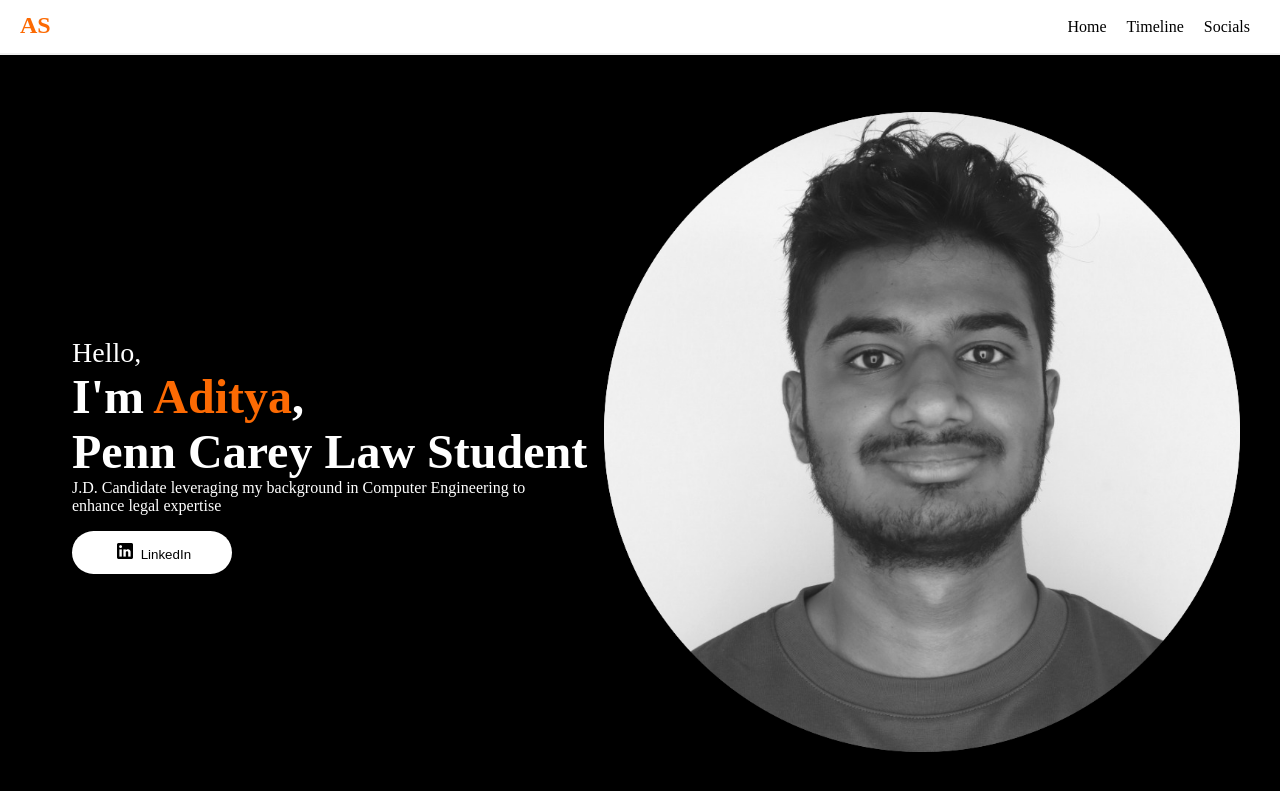
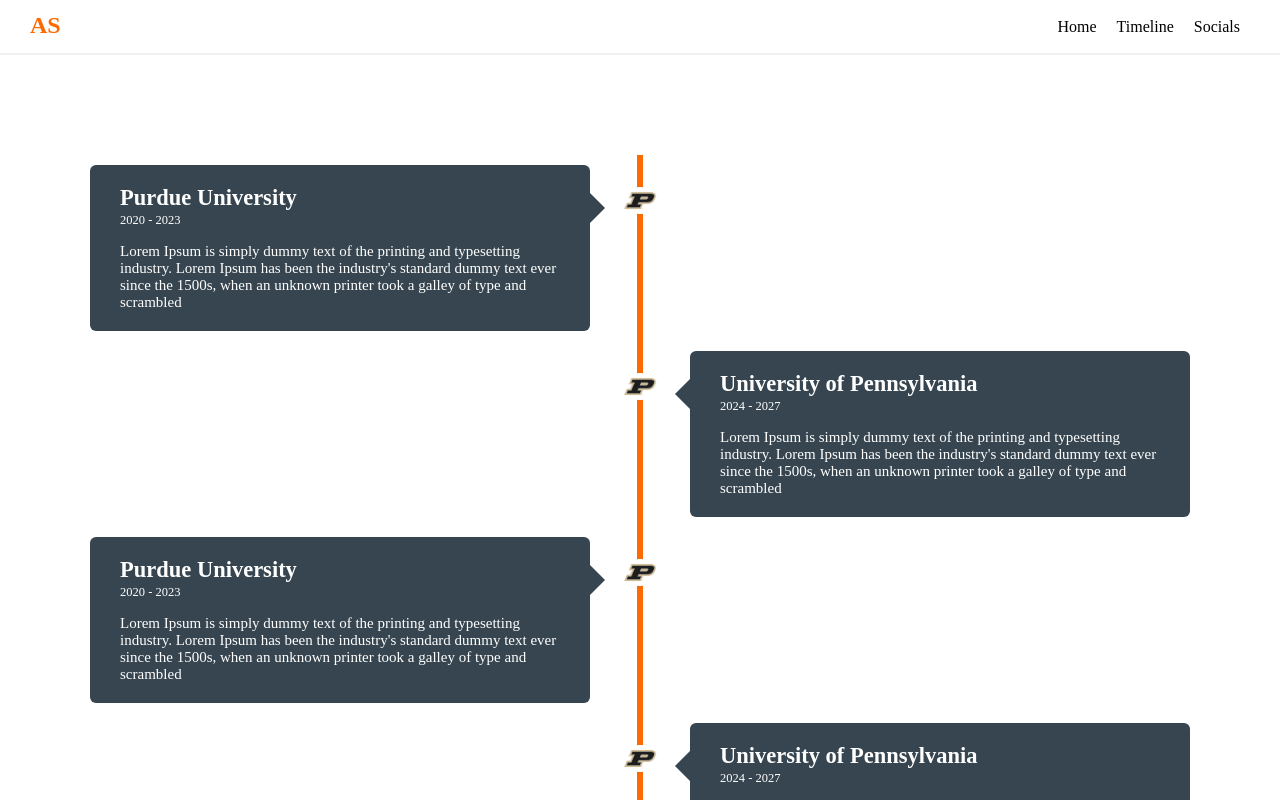
Before and after one commit to AdityaSri11/port, a React (Create React App) app in the folder port/: page /timeline in a window 1280 px wide. Shown: the top 800 px of the page. Built offline with nearby package versions, Linux system fonts and the light colour scheme; a web font is replaced by a local one.

Commit message:
timeline code done

```diff
--- a/port/public/index.html
+++ b/port/public/index.html
@@ -31,8 +31,8 @@
         padding: 0;
         margin: 0;
         box-sizing: border-box;
-
-
+        /* background-color: black; */
+        scroll-behavior: smooth;
       }
     </style>
   </head>
--- a/port/src/App.js
+++ b/port/src/App.js
@@ -2,18 +2,42 @@
 import React from 'react';
 import Navbar from './comps/nav/navbar';
 import Home from './comps/home/Home';
+import Timeline from './comps/timeline/timeline';
+
+import { BrowserRouter as Router, Routes, Route } from 'react-router-dom';
+
+
+// function App() {
+//   return (
+//     <>
+//       <Navbar />
+
+//       <main className="main">
+//         <Home />
+
+//       </main>
+
+//       <Timeline />
+//     </>
+//   )
+// }
 
 function App() {
   return (
-    <>
-      <Navbar />
+    <Router>
+      <>
+        <Navbar />
 
-      <main className="main">
-        <Home />
-
-      </main>
-    </>
-  )
+        <main className="main">
+          <Routes>
+            <Route path="/" element={<Home />} />
+            <Route path="/timeline" element={<Timeline />} />
+            {/* Add more routes for other pages */}
+          </Routes>
+        </main>
+      </>
+    </Router>
+  );
 }
 
 export default App;
--- a/port/src/comps/home/Home.jsx
+++ b/port/src/comps/home/Home.jsx
@@ -3,14 +3,14 @@
 
 import bg from '../../assets/circle_aditya.png';
 import ln from '../../assets/linkedinLogo.png';
-
-
+import pd from '../../assets/purdue.jpeg';
 
 const Home = () => {
+
     return (
 
-        <section className="homeSection" id="home">
-
+        <section className="homeSections" id="home">
+            <div className="homeSection">
                 <div className="homeContent">
                     <div className="content">
                         <span  className="hello">Hello,</span>
@@ -29,8 +29,11 @@
                 </div>
 
                 <img src={bg} alt="Profile" className="bg" />
+            </div>
+
 
         </section>
+
     )
 }
 
--- a/port/src/comps/home/home.css
+++ b/port/src/comps/home/home.css
@@ -4,13 +4,14 @@
         padding-top: 100px;
     }
 
-    height: calc(100vh - 4rem);
+    height: 100vh;
     width: 100vw;
     max-width: 75rem;
     margin: 0 auto;
     overflow: hidden;
     position: relative;
     color: white;
+
 }
 
 .content {
--- a/port/src/comps/nav/RightNav.jsx
+++ b/port/src/comps/nav/RightNav.jsx
@@ -1,11 +1,14 @@
 import React from 'react';
 import styled from 'styled-components';
+
+import Home from '../home/Home';
+import Timeline from '../timeline/timeline';
 
 const Ul = styled.ul`
     list-style: none;
     display: flex;
     flex-flow: row nowrap;
-    z-index: 1;
+    z-index: 10;
 
     a:link {
         color: black;
@@ -60,7 +63,7 @@
     return (
         <Ul open={open}>
             <a href="/"><li>Home</li></a>
-            <a href="http://www.google.com"><li>Timeline</li></a>
+            <a href="/timeline"><li>Timeline</li></a>
             <a href="http://www.google.com"><li>Socials</li></a>
         </Ul>
     )
--- a/port/src/comps/nav/navbar.jsx
+++ b/port/src/comps/nav/navbar.jsx
@@ -7,10 +7,14 @@
     width:100%;
     height:55px;
     border-bottom: 2px solid #f1f1f1;
-    padding: 0 20px;
+    padding: 0 30px;
     display: flex;
     justify-content: space-between;
-    z-index: 1;
+    z-index: 10;
+
+    position: sticky;
+    top: 0;
+    background-color:white;
 
     .logo {
         text-decoration: none;
--- /dev/null
+++ b/port/src/comps/timeline/timeline.css
@@ -0,0 +1,183 @@
+.timelineSection{
+    background-color: white;
+    color: white;
+}
+
+.timeline {
+    position: relative;
+    max-width: 1200px;
+    margin: 100px auto;
+}
+
+.header{
+    color: #FC6A03;
+    text-decoration: underline;
+    display: none;
+}
+
+.container{
+    padding: 10px 50px;
+    position: relative;
+    width: 50%;
+    /* background: black; */
+
+    z-index: 1;
+
+    animation: movedown 1s linear forwards;
+    opacity: 0;
+}
+
+@keyframes movedown {
+    0% {
+        opacity: 1;
+        transform: translateY(-30px);
+    }
+    100%{
+        opacity: 1;
+        transform: translateY(0px);
+    }
+}
+
+.text-box{
+    padding: 20px 30px;
+    position: relative;
+    background-color: #36454f;
+    border-radius: 6px;
+    font-size: 15px;
+}
+
+.left-container{
+    left: 0;
+}
+
+.right-container{
+    left: 50%;
+}
+
+.container img{
+    position: absolute;
+    width: 40px;
+    border-radius: 50%;
+    right: -20px;
+    top: 32px;
+    z-index: 1;
+}
+
+.right-container img {
+    left: -20px;
+}
+
+.timeline::after{
+    content: '';
+    position: absolute;
+    width: 6px;
+    height: 100%;
+    background: #FC6A03;
+    top: 0;
+    left: 50%;
+    margin-left: -3px;
+    z-index: 0;
+
+    /* When adding new increment this */
+    animation: moveline 5s linear forwards;
+}
+
+/* When adding new increment this */
+
+.container:nth-child(1){
+    animation-delay: 0s;
+}
+.container:nth-child(2) {
+    animation-delay: 1s;
+}
+
+.container:nth-child(3) {
+    animation-delay: 2s;
+}
+
+.container:nth-child(4) {
+    animation-delay: 3s;
+}
+
+.container:nth-child(5) {
+    animation-delay: 4s;
+}
+
+@keyframes moveline {
+    0%{
+        height: 0;
+    }
+    100%{
+        height: 100%;
+    }
+}
+
+.text-box h2{
+    font-weight: 600;
+}
+
+.text-box small {
+    display: inline-block;
+    margin-bottom: 15px;
+}
+
+.lc-arrow{
+    height: 0;
+    width: 0;
+    position: absolute;
+    top: 28px;
+    z-index: 1;
+    border-top: 15px solid transparent;
+    border-bottom: 15px solid transparent;
+    border-left: 15px solid #36454f;
+    right: -15px;
+}
+
+.rc-arrow{
+    height: 0;
+    width: 0;
+    position: absolute;
+    top: 28px;
+    z-index: 1;
+    border-top: 15px solid transparent;
+    border-bottom: 15px solid transparent;
+    border-right: 15px solid #36454f;
+    left: -15px;
+}
+
+
+@media screen and (max-width: 600px) {
+    .timeline {
+        margin: 50px auto;
+    }
+    .timeline::after{
+        left: 31px;
+    }
+
+    .container{
+        width: 100%;
+        padding-left: 80px;
+        padding-right: 25px;
+    }
+
+    .text-box{
+        font-size: 13px;
+    }
+    .text-box small{
+        margin-bottom: 10px;
+    }
+
+    .right-container{
+        left: 0
+    }
+
+    .right-container img, .left-container img {
+        left: 10px;
+    }
+
+    .lc-arrow{
+        border-right: 15px solid #36454f;
+        border-left: 0;
+        left: -15px;
+    }
+}
--- /dev/null
+++ b/port/src/comps/timeline/timeline.jsx
@@ -0,0 +1,75 @@
+import React from 'react';
+import './timeline.css';
+
+import pd from '../../assets/purdue.jpeg';
+
+const Timeline = () => {
+
+    return (
+
+        <section className="timelineSection" id="c">
+
+                <h1 className='header'>Professional Timeline</h1>
+
+                <div className="timeline">
+
+                    <div className="container left-container">
+                        <img src={pd} alt="" />
+                        <div className="text-box">
+                            <h2>Purdue University</h2>
+                            <small>2020 - 2023</small>
+                            <p>Lorem Ipsum is simply dummy text of the printing and typesetting industry. Lorem Ipsum has been the industry's standard dummy text ever since the 1500s, when an unknown printer took a galley of type and scrambled</p>
+                            <span className="lc-arrow"></span>
+                        </div>
+                    </div>
+
+                    <div className="container right-container">
+                        <img src={pd} alt="" />
+                        <div className="text-box">
+                            <h2>University of Pennsylvania</h2>
+                            <small>2024 - 2027</small>
+                            <p>Lorem Ipsum is simply dummy text of the printing and typesetting industry. Lorem Ipsum has been the industry's standard dummy text ever since the 1500s, when an unknown printer took a galley of type and scrambled</p>
+                            <span className="rc-arrow"></span>
+                        </div>
+                    </div>
+
+                    <div className="container left-container">
+                        <img src={pd} alt="" />
+                        <div className="text-box">
+                            <h2>Purdue University</h2>
+                            <small>2020 - 2023</small>
+                            <p>Lorem Ipsum is simply dummy text of the printing and typesetting industry. Lorem Ipsum has been the industry's standard dummy text ever since the 1500s, when an unknown printer took a galley of type and scrambled</p>
+                            <span className="lc-arrow"></span>
+                        </div>
+                    </div>
+
+                    <div className="container right-container">
+                        <img src={pd} alt="" />
+                        <div className="text-box">
+                            <h2>University of Pennsylvania</h2>
+                            <small>2024 - 2027</small>
+                            <p>Lorem Ipsum is simply dummy text of the printing and typesetting industry. Lorem Ipsum has been the industry's standard dummy text ever since the 1500s, when an unknown printer took a galley of type and scrambled</p>
+                            <span className="rc-arrow"></span>
+                        </div>
+                    </div>
+
+                    <div className="container left-container">
+                        <img src={pd} alt="" />
+                        <div className="text-box">
+                            <h2>Purdue University</h2>
+                            <small>2020 - 2023</small>
+                            <p>Lorem Ipsum is simply dummy text of the printing and typesetting industry. Lorem Ipsum has been the industry's standard dummy text ever since the 1500s, when an unknown printer took a galley of type and scrambled</p>
+                            <span className="lc-arrow"></span>
+                        </div>
+                    </div>
+
+
+                </div>
+
+        </section>
+
+
+    )
+}
+
+export default Timeline
```
Also changed, not shown: port/src/assets/purdue.jpeg (added), port/src/assets/purdue.png (added), port/src/comps/nav/Burger.jsx (line endings or trailing spaces). Lines whose indentation alone changed are shown as unchanged.
